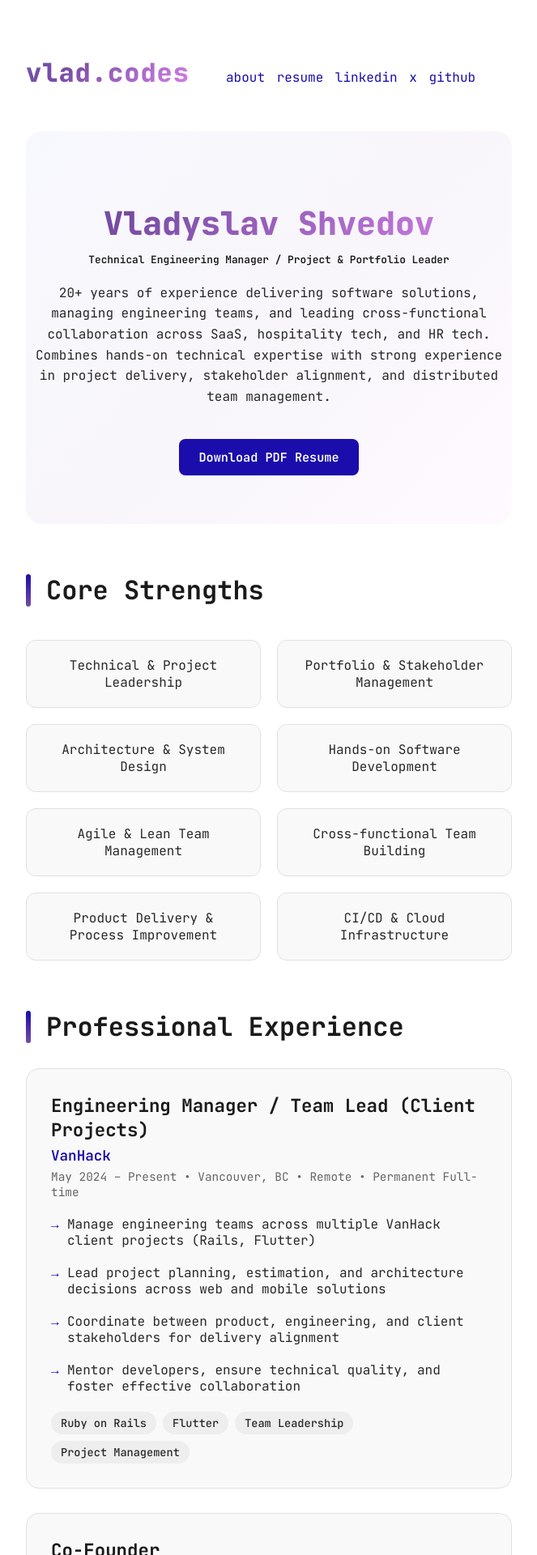
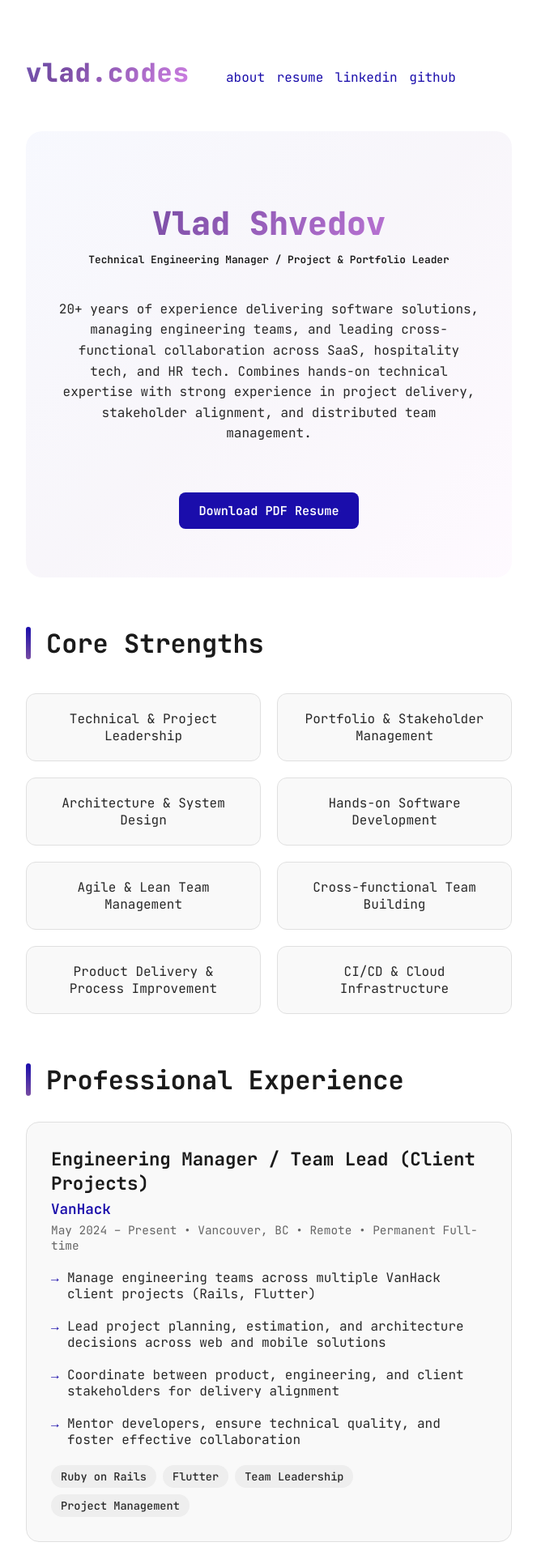
Before and after one commit to vshvedov/vladcodes, a Jekyll site: the page built from resume.html, in a window 1280 px wide. Shown: the top 1920 px of the page at 81% size, without its empty margins (308-971 px from the left). Built offline with Jekyll 4.4.1, drawn with Linux system fonts in a browser that asks for light colours.

Commit message:
Remove unused navigation entry and update resume styling for improved layout and consistency

```diff
--- a/_data/navigation.yml
+++ b/_data/navigation.yml
@@ -7,10 +7,6 @@
 - title: linkedin
   url: https://www.linkedin.com/in/vshvedov/
 
-- title: x
-  url: https://x.com/r13
-  target: _blank
-
 - title: github
   url: https://github.com/vshvedov
   target: _blank
--- a/resume.html
+++ b/resume.html
@@ -53,6 +53,7 @@
   color: var(--text-color);
   max-width: 800px;
   margin: 0 auto 20px auto;
+  padding: 20px 40px;
   line-height: 1.6;
 }
 
@@ -474,7 +475,7 @@
 <div class="resume">
   <!-- Hero Section -->
   <div class="resume-hero">
-    <h1>Vladyslav Shvedov</h1>
+    <h1>Vlad Shvedov</h1>
     <div class="subtitle">Technical Engineering Manager / Project & Portfolio Leader</div>
     <div class="tagline">
       20+ years of experience delivering software solutions, managing engineering teams, and leading cross-functional collaboration across SaaS, hospitality tech, and HR tech.
```
